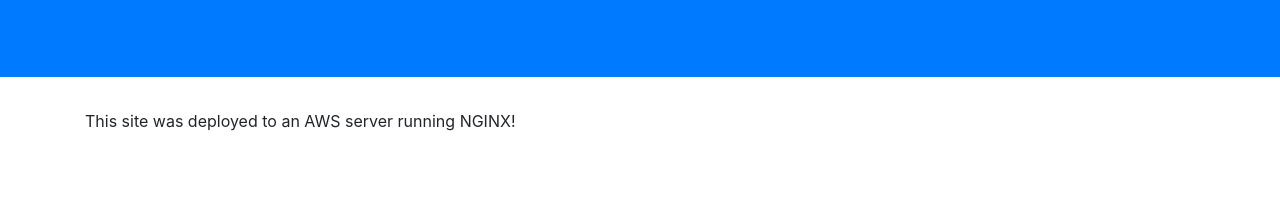
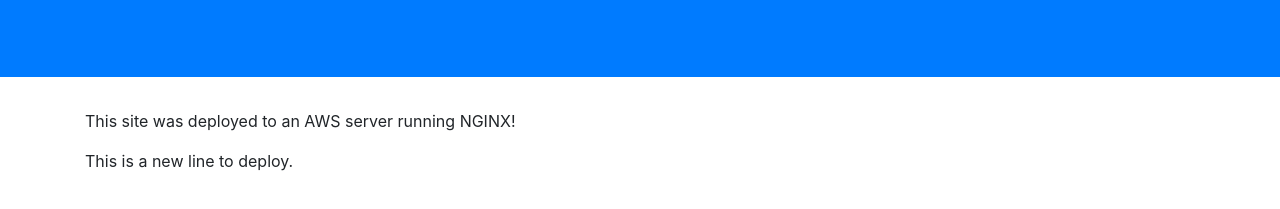
Before and after one commit to solaymanyousuf/deploy-demo, a plain HTML site: page index.html in a window 1280 px wide. Shown: the part 153-362 px from the top of the page. Drawn offline with nearby package versions, Linux system fonts and the light colour scheme.

Commit message:
updated home page

```diff
--- a/index.html
+++ b/index.html
@@ -18,6 +18,7 @@
     <main>
         <div class="container">
             <p>This site was deployed to an AWS server running NGINX!</p>
+            <p>This is a new line to deploy.</p>
         </div>
     </main>
 </body>
```
